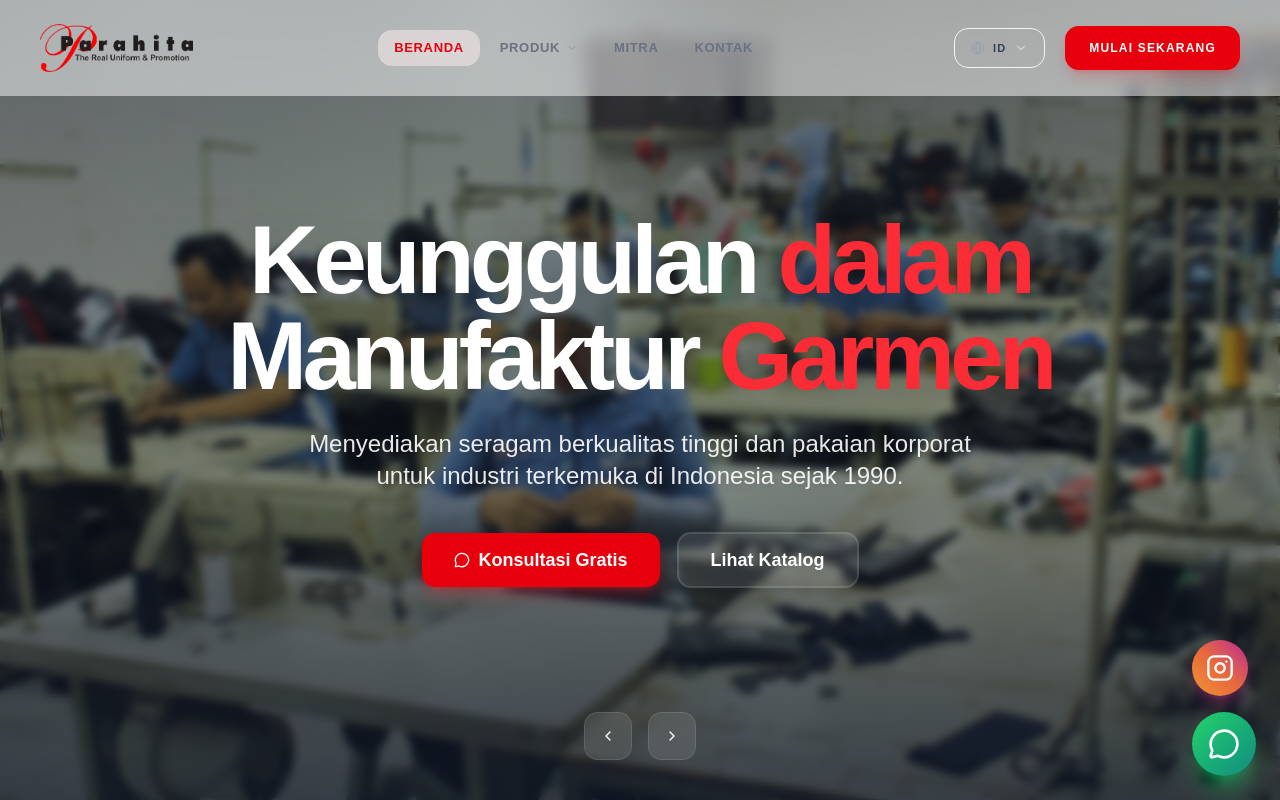
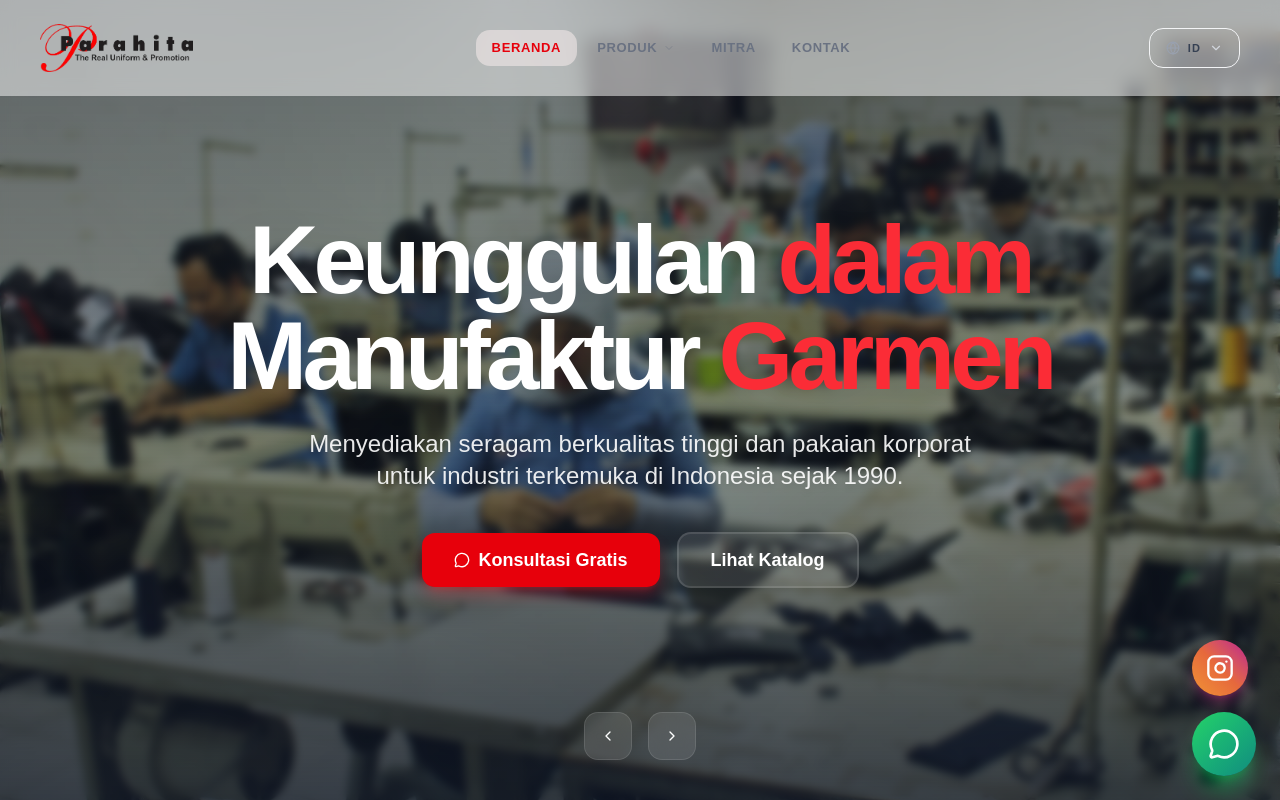
Before and after one commit to padji28-source/SeragamParahita, a React (Vite) app: page / in a window 1280 px wide. Shown: the top 800 px of the page. Built offline with nearby package versions, Linux system fonts and the light colour scheme.

Commit message:
Update Navbar.tsx

```diff
--- a/src/components/Navbar.tsx
+++ b/src/components/Navbar.tsx
@@ -182,7 +182,7 @@ export default function Navbar() {
         </nav>
 
         {/* RIGHT CONTROLS */}
-        <div className="flex items-center gap-3 md:gap-5">
+        <div className="flex items-center gap-3">
           <DropdownMenu>
             <DropdownMenuTrigger
               className={cn(
@@ -203,16 +203,6 @@ export default function Navbar() {
               </DropdownMenuItem>
             </DropdownMenuContent>
           </DropdownMenu>
-
-          {/* CTA Button */}
-          <Link
-            to="/contact"
-            className={cn(
-              "hidden md:inline-flex items-center justify-center px-6 h-11 rounded-xl bg-red-600 text-white text-[12px] font-bold uppercase tracking-widest hover:bg-red-700 active:scale-95 transition-all shadow-lg shadow-red-600/20 hover:shadow-red-600/30"
-            )}
-          >
-            {t('nav.get_started', { defaultValue: 'Mulai Sekarang' })}
-          </Link>
 
           {/* Hamburg Button Menu */}
           <button
@@ -310,16 +300,6 @@ export default function Navbar() {
                       ))}
                    </div>
                 </motion.div>
-
-                {/* Mobile CTA */}
-                <motion.div variants={mobileItemVars} className="pt-6">
-                  <Link
-                    to="/contact"
-                    className="flex items-center justify-center w-full h-12 rounded-xl bg-red-600 text-white text-[13px] font-bold uppercase tracking-widest shadow-lg shadow-red-600/20 active:scale-95 transition-all"
-                  >
-                    {t('nav.get_started', { defaultValue: 'Mulai Sekarang' })}
-                  </Link>
-                </motion.div>
               </nav>
             </motion.div>
           </>
```
